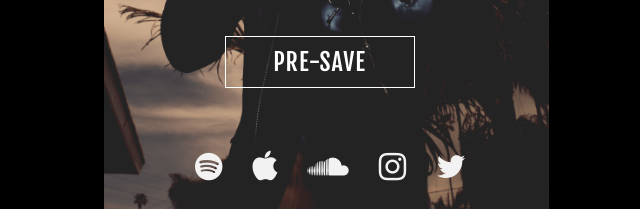
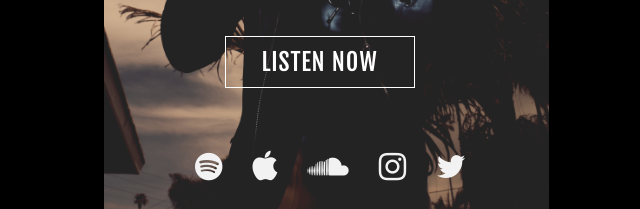
Before and after one commit to gitmohamed/smoothdontmiss_pub, a website: page choose.html in a window 1280 px wide. Shown: the part 233-442 px from the top of the page, 314-954 px from the left. Drawn offline with nearby package versions, Linux system fonts and the light colour scheme; files that its build step writes are made by us from their sources; files whose address does not match are found by name.

Commit message:
Updated listen link

```diff
--- a/choose.html
+++ b/choose.html
@@ -37,7 +37,7 @@
         </div>
         <div class="action">
             <h1 class="">Twilight</h1><br>
-            <h2 class=" btn"><a target="_blank" href="https://distrokid.com/hyperfollow/smooth14/twilight">Pre-Save</a></h2>
+            <h2 class=" btn"><a target="_blank" href="https://album.link/s/6IzhA8iVkKDLyMBCOdpmtT">LISTEN NOW</a></h2>
         </div>
         <div class="platforms">
             <ul>
```
